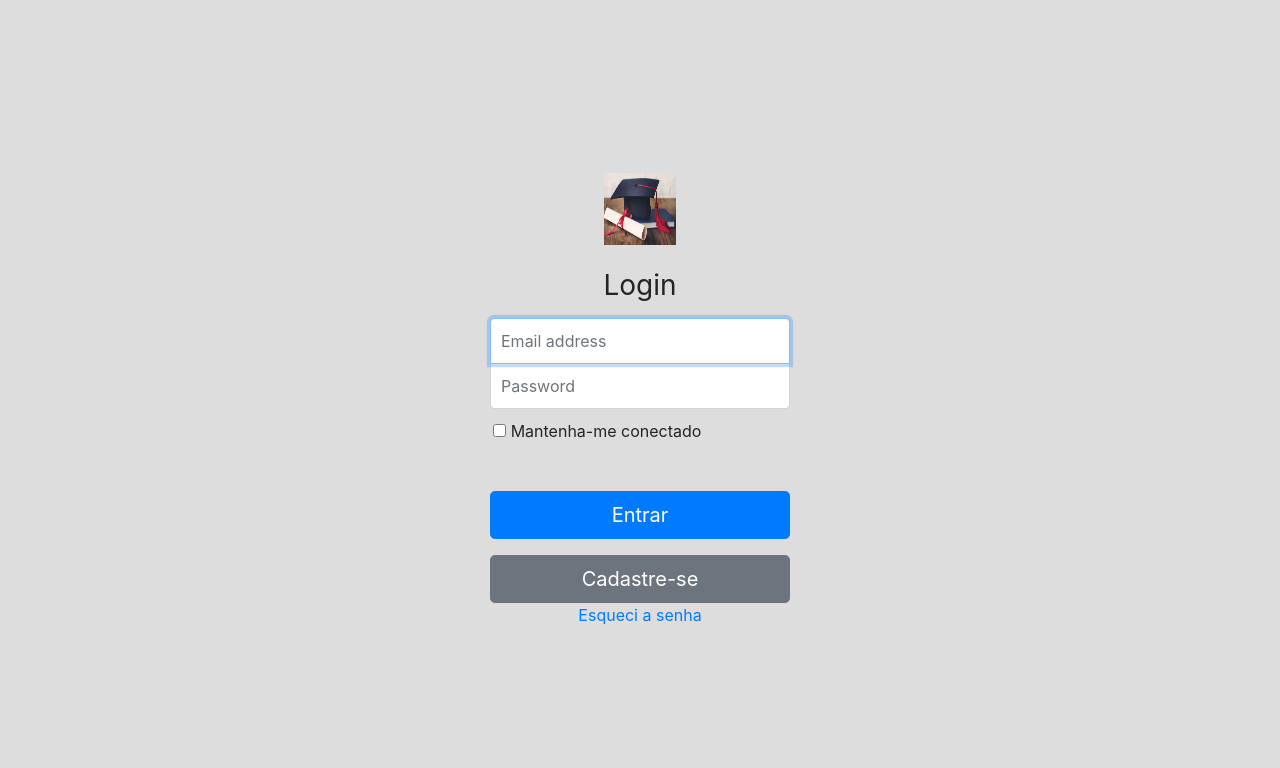
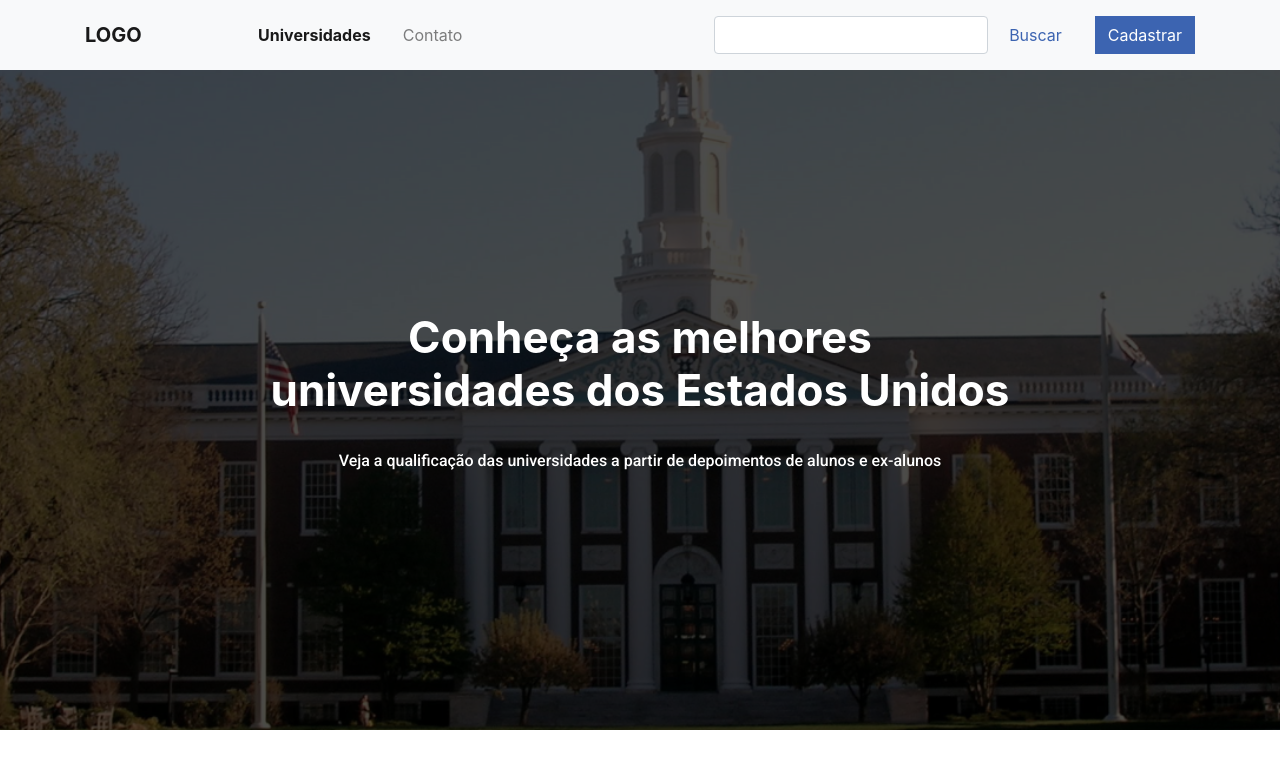
Before and after one commit to phfedev/UniList, a website: page index.html in a window 1280 px wide. Drawn offline with Linux system fonts and the light colour scheme.

Commit message:
Adiciona página inicial

```diff
--- a/index.html
+++ b/index.html
@@ -4,31 +4,49 @@
     <meta charset="utf-8">
     <meta http-equiv="X-UA-Compatible" content="IE=edge">
     <meta name="viewport" content="width=device-width, initial-scale=1, shrink-to-fit=no">
-        <meta name="description" content="Projeto do Cursod e Front End">
+    <meta name="description" content="Projeto do Curso de Front End">
     <meta name="author" content="Giselli Hara">
     <title>Login</title>
     <link href="bootstrap/css/bootstrap.css" rel="stylesheet">
 
-        <link href="login.css" rel="stylesheet">
+    <link href="./style/main.css" rel="stylesheet">
   </head>
   <body class="text-center">
-        <form class="form-signin">
-            <img class="mb-4" src="diploma.PNG" alt="" width="72" height="72">
-            <h1 class="h3 mb-3 font-weight-normal">Login</h1>
-            <label for="inputEmail" class="sr-only">Email address</label>
-            <input type="email" id="inputEmail" class="form-control" placeholder="Email address" required autofocus>
-            <label for="inputPassword" class="sr-only">Password</label>
-            <input type="password" id="inputPassword" class="form-control" placeholder="Password" required>
-            <div class="checkbox mb-3">
-                <label>
-                    <input type="checkbox" value="remember-me">&nbsp;Mantenha-me conectado&nbsp; &nbsp; &nbsp; &nbsp; &nbsp; &nbsp; &nbsp; &nbsp; &nbsp; &nbsp; &nbsp; &nbsp; &nbsp;&nbsp;
-                </label>
+    <nav class="navbar navbar-expand-lg navbar-light bg-light">
+      <div class="container">
+        <a class="navbar-brand" href="#"><strong>LOGO</strong></a>
+        <button class="navbar-toggler" type="button" data-toggle="collapse" data-target="#navbarSupportedContent" aria-controls="navbarSupportedContent" aria-expanded="false" aria-label="Toggle navigation">
+          <span class="navbar-toggler-icon"></span>
+        </button>
+
+        <div class="collapse navbar-collapse offset-lg-1" id="navbarSupportedContent">
+          <ul class="navbar-nav mr-auto">
+            <li class="nav-item active">
+              <a class="nav-link" href="#">Universidades <span class="sr-only">(current)</span></a>
+            </li>
+            <li class="nav-item">
+              <a class="nav-link" href="#">Contato</a>
+            </li>
+          </ul>
+          <form class="form-inline my-2 my-lg-0">
+            <input class="form-control mr-sm-2" type="search" aria-label="Search">
+            <button class="btn my-2 my-sm-0 btn--search" type="submit">Buscar</button>
+          </form>
+          <a href="/signUp.html" class="btn btn--primary">Cadastrar</a>
         </div>
-            <button class="btn btn-lg btn-primary btn-block" type="submit">Entrar</button>
-            <p></p>
-            <button class="btn btn-block btn-lg btn-secondary" type="submit">Cadastre-se</button>
-             <a href="Inserir link">Esqueci a senha</a>
-            </form>
+      </div>
+    </nav>
+    <section class="main-bg">
+      <div class="banner__wrapper">
+        <figure class="main-bg__image">
+          <img src="./images/bg.png" alt="">
+        </figure>
+        <div class="banner__info">
+          <h1 class="banner__title">Conheça as melhores universidades dos Estados Unidos</h1>
+          <p class="banner__subtitle">Veja a qualificação das universidades a partir de depoimentos de alunos e ex-alunos</p>
+        </div>
+      </div>
+    </section>
 
     <script src="assets/js/jquery.min.js"></script>
     <script src="assets/js/popper.js"></script>
--- a/style/main.css
+++ b/style/main.css
@@ -5,11 +5,18 @@
   --txtColor: #2f80ed;
   --titleColor: rgba(0, 0, 255, 0.835);
 }
+
+html {
+  height: 100%;
+  width: 100%;
+}
+
 body {
   margin: 0;
   padding: 0;
-  width: 100vw;
-  height: 100vh;
+  padding-top: 70px;
+  width: 100%;
+  height: 100%;
 }
 .pageContent {
   width: 100%;
@@ -60,6 +67,104 @@ p {
 a {
   text-decoration: none;
 }
+
+.navbar {
+  position: fixed;
+  left: 0;
+  top: 0;
+  height: 70px;
+  width: 100%;
+}
+
+.nav-item.active {
+  font-weight: bold;
+}
+
+.nav-item + .nav-item {
+  margin-left: 16px;
+}
+
+.btn--primary {
+  background-color: #3C64B1;
+  color: white;
+  border-radius: 0;
+  margin-left: 20px;
+}
+
+.btn--primary:hover {
+  background-color: #4770c0;
+  color: white;
+}
+
+.btn--search {
+  color: #3C64B1;
+}
+
+.btn--search:hover {
+  color: #4770c0;
+}
+
+.main-bg {
+  height: 100%;
+  width: 100%;
+  max-height: 660px;
+}
+
+.main-bg__image {
+  position: relative;
+  z-index: -1;
+}
+
+.main-bg__image:before {
+  content: '';
+  position: absolute;
+  top: 0;
+  left: 0;
+  height: 660px;
+  width: 100%;
+  background: rgba(0, 0, 0, 0.7);
+}
+
+.main-bg img {
+  position: absolute;
+  left: 0;
+  top: 0;
+  height: 660px;
+  width: 100%;
+  object-fit: cover;
+  z-index: -1;
+}
+
+figure {
+  margin: 0;
+}
+
+.banner__wrapper {
+  height: 100%;
+}
+
+.banner__title {
+  color: white;
+  font-size: 44px;
+  margin: 0;
+}
+
+.banner__subtitle {
+  color: white;
+  font-size: 16px;
+  margin-top: 32px;
+}
+
+.banner__info {
+  display: flex;
+  flex-direction: column;
+  justify-content: center;
+  margin: 0 auto;
+  max-width: 770px;
+  height: 100%;
+}
+
+
 @media (max-width: 480px) {
   h1,
   h2,
```
Also changed, not shown: login.html (added, +37 -0 lines), images/bg.png (added), 1 other file. Lines whose indentation alone changed are shown as unchanged.
